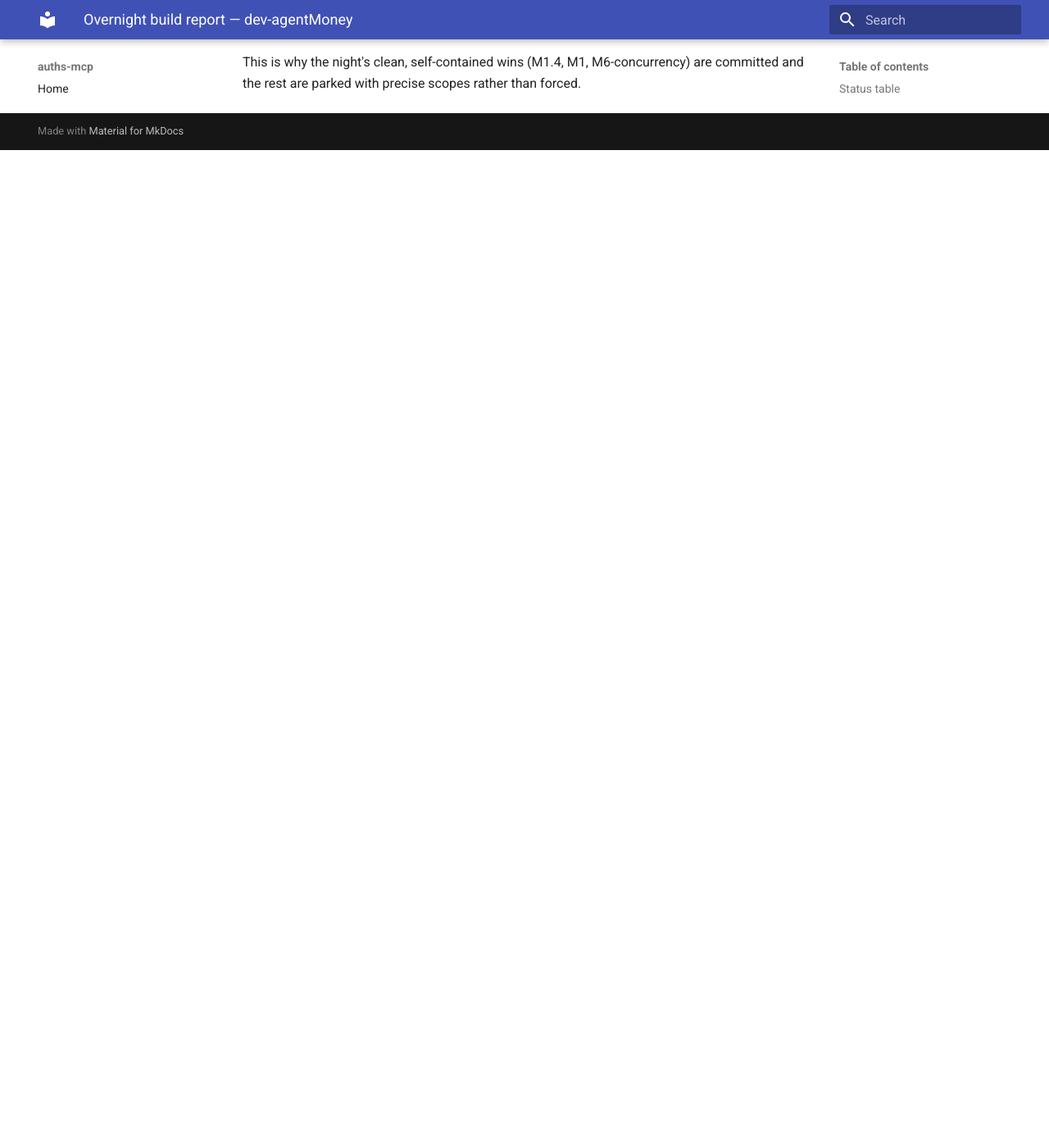
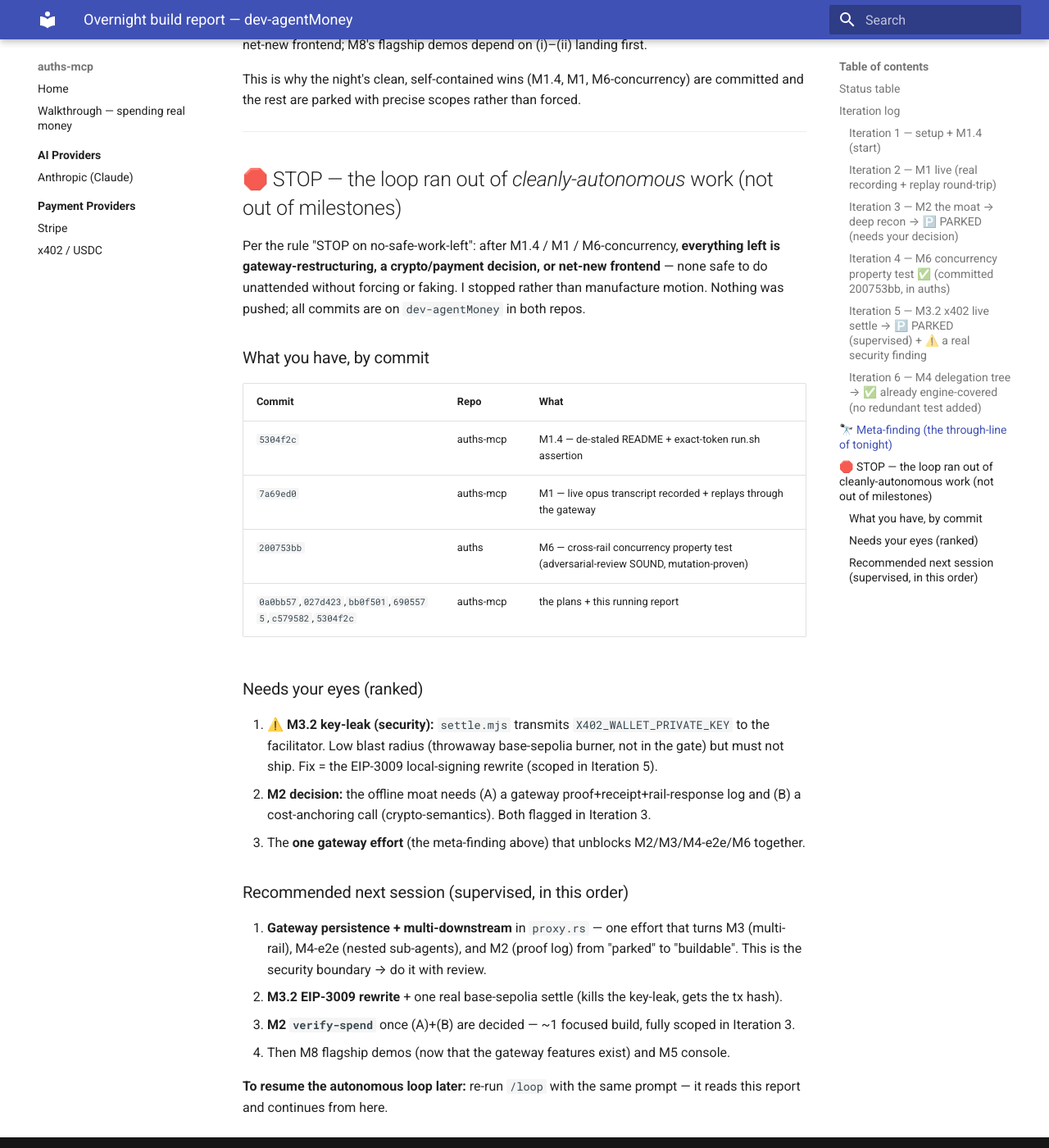
Before and after one commit to auths-dev/auths-mcp, an MkDocs documentation site: the page built from docs/plans/overnight-report.md, in a window 1280 px wide and 1400 px high, scrolled down 5248 px. Shown: the whole window at 82% size. Built offline with MkDocs 1.6.1 and Material for MkDocs 9.7.7, drawn with Linux system fonts in a browser that asks for light colours; before the commit the page ends 5431 px from its top, so only the background shows below that; some of the changed text lies outside the part shown.

Commit message:
report: FINALIZE — M3 parked (gateway restructuring confirmed), loop STOP (no cleanly-autonomous work left)
Assessed proxy.rs (963 LOC, single-downstream) — M3 multi-rail is a real restructuring → parked
per instruction. All remaining milestones (M3/M4-e2e/M6-rest/M2 gateway work, M5 frontend, M8
gateway-gated demos) are not cleanly+safely autonomous → STOP + finalize rather than force/fake.
Final 4-col table + ranked needs-your-eyes + recommended supervised next-session order in the report.

```diff
--- a/docs/plans/overnight-report.md
+++ b/docs/plans/overnight-report.md
@@ -15,12 +15,12 @@
 | M1.4 cleanups | ✅ done | high | no |
 | M1 live transcript | ✅ done (round-trip) | high | no — but see note¹ |
 | M2 the moat | 🅿️ **PARKED — needs your decision** | — | **YES — read Iteration 3 finding** |
-| M3 cross-rail (hermetic) | ⏳ queued | — | — |
+| M3 cross-rail (hermetic) | 🅿️ PARKED — gateway restructuring | — | no |
 | M3.2 x402 EIP-3009 + real settle | 🅿️ **PARKED — supervised** | — | **YES — ⚠️ key-leak finding** |
 | M4 delegation tree | ✅ engine-covered (gateway e2e pending) | high | no |
 | M6 hardening | 🟡 partial — concurrency ✅ | high | no |
-| M5 console scaffold | ⏳ queued | — | — |
-| M8 demos | ⏳ queued | — | — |
+| M5 console scaffold | ⏸️ not started — net-new frontend | — | no |
+| M8 demos | ⏸️ not started — needs M3/M4 gateway features | — | no |
 
 ## Iteration log
 
@@ -185,3 +185,39 @@
 
 This is why the night's clean, self-contained wins (M1.4, M1, M6-concurrency) are committed and
 the rest are parked with precise scopes rather than forced.
+
+---
+
+## 🛑 STOP — the loop ran out of *cleanly-autonomous* work (not out of milestones)
+
+Per the rule "STOP on no-safe-work-left": after M1.4 / M1 / M6-concurrency, **everything left is
+gateway-restructuring, a crypto/payment decision, or net-new frontend** — none safe to do
+unattended without forcing or faking. I stopped rather than manufacture motion. Nothing was
+pushed; all commits are on `dev-agentMoney` in both repos.
+
+### What you have, by commit
+| Commit | Repo | What |
+|---|---|---|
+| `5304f2c` | auths-mcp | M1.4 — de-staled README + exact-token run.sh assertion |
+| `7a69ed0` | auths-mcp | M1 — live opus transcript recorded + replays through the gateway |
+| `200753bb` | auths | M6 — cross-rail concurrency property test (adversarial-review SOUND, mutation-proven) |
+| `0a0bb57`,`027d423`,`bb0f501`,`6905575`,`c579582`,`5304f2c` | auths-mcp | the plans + this running report |
+
+### Needs your eyes (ranked)
+1. **⚠️ M3.2 key-leak (security):** `settle.mjs` transmits `X402_WALLET_PRIVATE_KEY` to the
+   facilitator. Low blast radius (throwaway base-sepolia burner, not in the gate) but must not
+   ship. Fix = the EIP-3009 local-signing rewrite (scoped in Iteration 5).
+2. **M2 decision:** the offline moat needs (A) a gateway proof+receipt+rail-response log and
+   (B) a cost-anchoring call (crypto-semantics). Both flagged in Iteration 3.
+3. The **one gateway effort** (the meta-finding above) that unblocks M2/M3/M4-e2e/M6 together.
+
+### Recommended next session (supervised, in this order)
+1. **Gateway persistence + multi-downstream** in `proxy.rs` — one effort that turns M3 (multi-rail),
+   M4-e2e (nested sub-agents), and M2 (proof log) from "parked" to "buildable". This is the
+   security boundary → do it with review.
+2. **M3.2 EIP-3009 rewrite** + one real base-sepolia settle (kills the key-leak, gets the tx hash).
+3. **M2 `verify-spend`** once (A)+(B) are decided — ~1 focused build, fully scoped in Iteration 3.
+4. Then M8 flagship demos (now that the gateway features exist) and M5 console.
+
+**To resume the autonomous loop later:** re-run `/loop` with the same prompt — it reads this report
+and continues from here.
```
